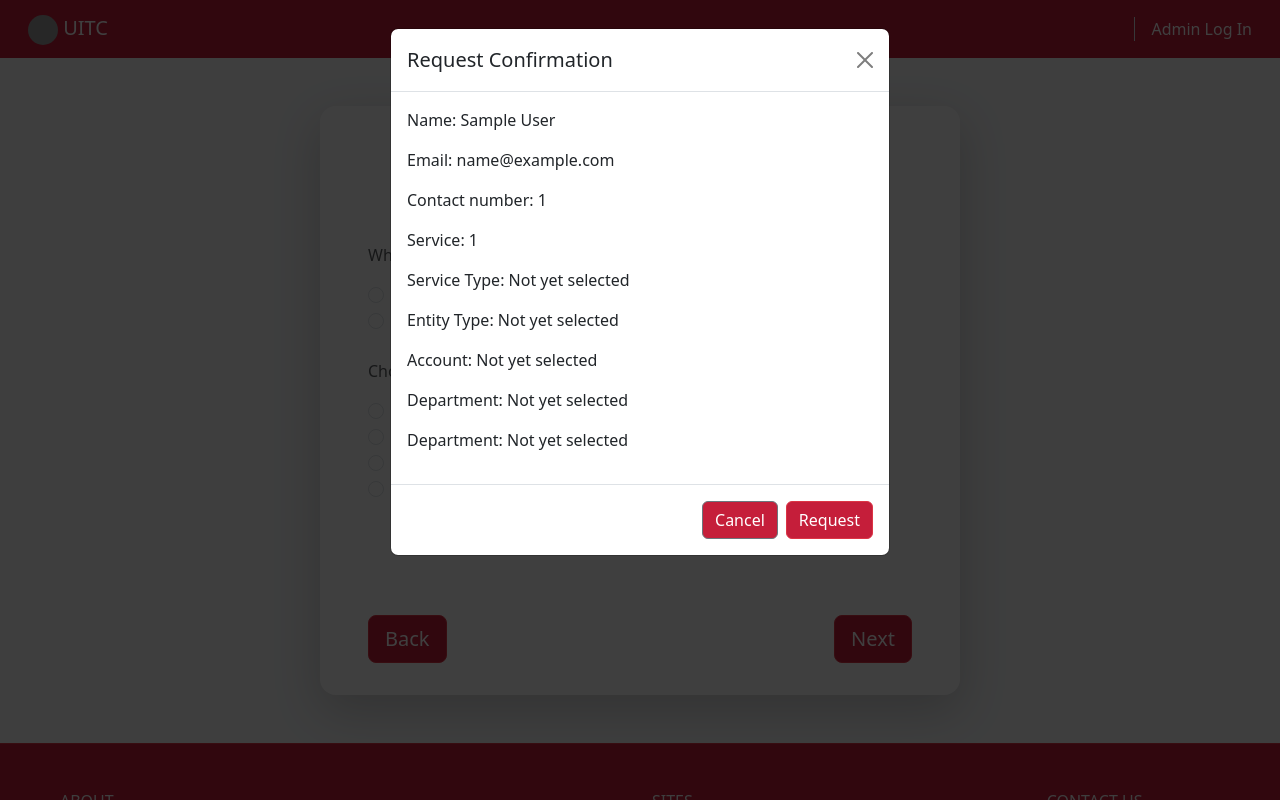
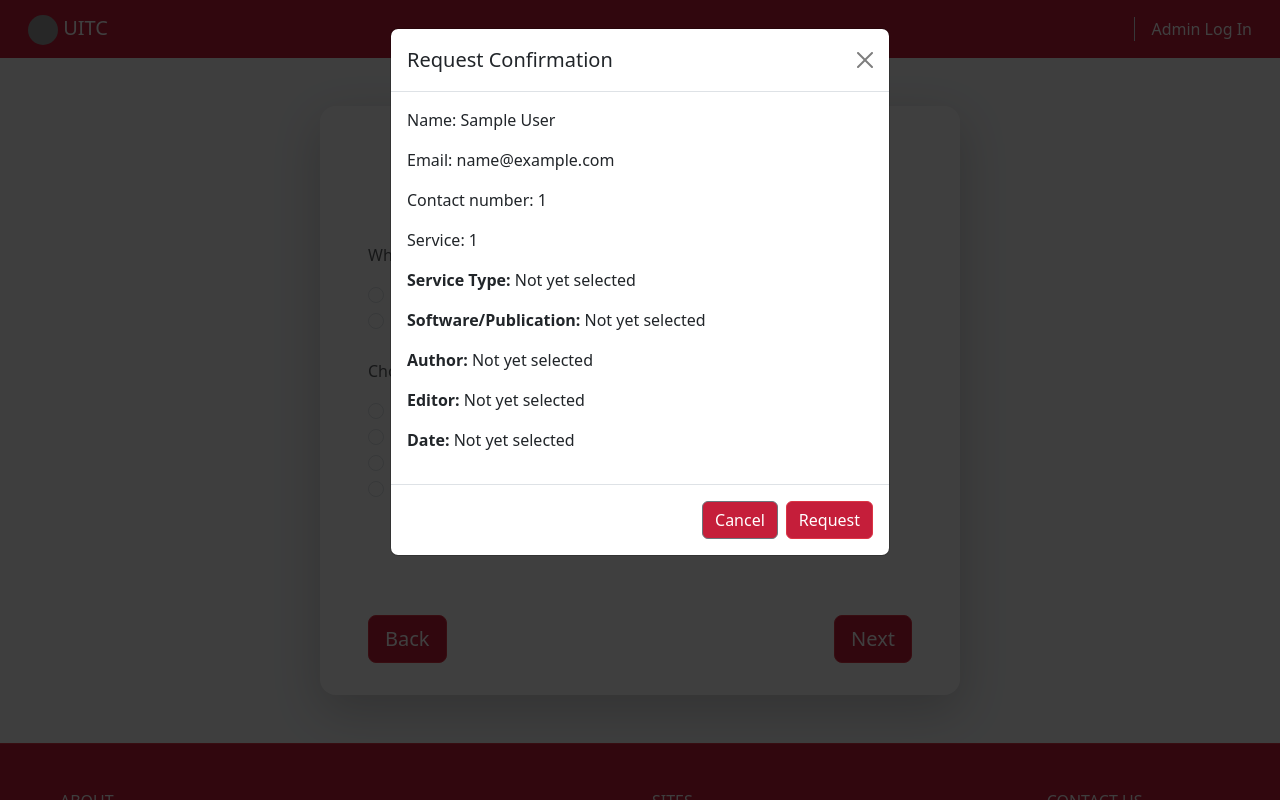
Before and after one commit to ssntn/web-job-request, a Flask app: template templates/e.html in a window 1280 px wide, after a click on "Next". Run offline with Flask 3, Linux system fonts and the light colour scheme; the template is opened without the code that fills it, so the values that code supplies are empty; the visitor is signed in with stand-in values (Sample User, id 1); some libraries are stand-ins or nearby versions; grey boxes are pictures that could not be loaded.

Commit message:
working form e request

```diff
--- a/app.py
+++ b/app.py
@@ -118,11 +118,14 @@ def loading():
             if(q is None or q == False): return jsonify({'error', 'errooooor'}, 400)
             service = q['value']
 
+            # A
             if service == 0:
                 data['service'].update({
                     'type': request.form.get("service"),
                     'date': request.form.get("month") +" "+request.form.get("year"),
                 })
+
+            # B
             elif service == 1:
                 data['service'].update({
                     'type': request.form.get('service-type'),
@@ -131,6 +134,8 @@ def loading():
                     'department': request.form.get('department'),
                     'birthday': request.form.get('birthday')
                 })
+
+            # C
             elif service == 2:
                 data['service'].update({
                     'type': request.form.get('service-type'),
@@ -138,6 +143,8 @@ def loading():
                     'location': request.form.get('location'),
                     'problem': request.form.get('problem'),
                 })
+
+            # D
             elif service == 3:
                 data['service'].update({
                     'type': request.form.get('service-type'),
@@ -146,6 +153,27 @@ def loading():
                     'problem': request.form.get('problem'),
                     'location': request.form.get('location'),
                 })
+
+            # e
+            elif service == 4:
+                s = request.form.get('service-type')
+
+                data['service'].update({
+                    'type': s,
+                })
+
+                if "install" in s.lower():
+                    data['service'].update({
+                        'software': request.form.get('sub-serv'),
+                    })
+                elif 'post' in s.lower():
+                    data['service'].update({
+                        'website': request.form.get('sub-serv'),
+                        'author': request.form.get('author'),
+                        'editor': request.form.get('editor'),
+                        'from': request.form.get('from'),
+                        'to': request.form.get('to')
+                    })
 
             response = db.create_request(data)
             session['response_create'] = response
--- a/static/js/d.js
+++ b/static/js/d.js
@@ -33,8 +33,6 @@ $(document).ready(function() {
         if(m_odev.text().toLowerCase().includes("not")) m_odev.parent().hide()
         else m_odev.parent().show();
 
-
-
         m_pro.text(
             ($('#problem').val() != "")
                 ? $('#problem').val()
--- a/static/js/e.js
+++ b/static/js/e.js
@@ -1,18 +1,12 @@
 $(document).ready(function() {
 
-    var d = $('select[name="devices"] option:selected');
     var sof = $('.soft-serv');
     var pub = $('.pub-serv');
-
-    $('.form-select').change(function(){
-        var r = $('input[name="sub-serv"] option:checked');
-        alert(r.attr('id'));
-
-        if($(this).attr('id')!='Temporary') $('#temporary').remove();
-
-        if($(this).find(":selected").attr('id')==='other') $('#other-device-div').show();
-        else $('#other-device-div').hide();
-    });
+    var m_serv = $("#serv-modal");
+    var m_sp = $("#sopu-modal");
+    var m_aut = $('#aut-modal');
+    var m_edi =  $('#edi-modal');
+    var m_date =  $('#date-modal');
 
     $('input[type=radio][name=service-type]').change(function(){
         if($(this).attr('id') === 'type-2') {
@@ -22,6 +16,57 @@ $(document).ready(function() {
             sof.hide();
             pub.show();
         }
+
+        if($('input[name="sub-serv"]:checked').attr('id') != null)
+            $('input[name="sub-serv"]:checked').prop('checked', false);
+    });
+
+
+    $("#modal-button").click(() => {
+
+        m_serv.text($('input[name="service-type"]:checked').val());
+        m_sp.text($('input[name="sub-serv"]:checked').val());
+
+        var serv = $('input[name="service-type"]:checked').val()
+        var pub = serv.toLowerCase().includes("publication");
+
+        $('#from').prop('required', pub);
+        $('#to').prop('required', pub);
+        if(pub){
+            m_edi.parent().show();
+            m_aut.parent().show();
+            m_date.parent().show();
+
+        }  else {
+            m_edi.parent().hide();
+            m_aut.parent().hide();
+            m_date.parent().hide();
+        }
+
+        m_aut.text(($('#author').val() != "")
+            ? $('#author').val()
+            : "Not set"
+        );
+
+        m_edi.text(($('#editor').val() != "")
+            ? $('#editor').val()
+            : "Not set"
+        );
+
+
+        var from_date = new Date($('#from').val());
+        var from_day = from_date.getDate();
+        var from_month = from_date.getMonth() + 1;
+        var from_year = from_date.getFullYear();
+        var from = [from_month, from_day, from_year].join('/');
+
+        var to_date = new Date($('#to').val());
+        var to_day = to_date.getDate();
+        var to_month = to_date.getMonth() + 1;
+        var to_year = to_date.getFullYear();
+        var to = [to_month, to_day, to_year].join('/');
+
+        m_date.text([from, to].join(' - '));
     });
 
 });
--- a/templates/admin/base.html
+++ b/templates/admin/base.html
@@ -56,7 +56,7 @@
     <!-- FOOTER -->
     <footer>
         <div class="footer navbar-fixed-bottom"
-            style="background-color: var(--primary-color);">
+        style="background-color: var(--primary-color);">
 
             <p class="small text-white">Copyright c 2023 All Rights Reserved by TUP-UITC.</p>
         </div>
--- a/templates/e.html
+++ b/templates/e.html
@@ -27,11 +27,26 @@
                             <p>Email: {{ session.email }}</p>
                             <p>Contact number: {{ session.contact }}</p>
                             <p>Service: {{ session.service }}</p>
-                            <p id="serv-modal">Service Type: Not yet selected</p>
-                            <p id="dev-modal">Entity Type: Not yet selected</p>
-                            <p id="loc-modal">Account: Not yet selected</p>
-                            <p id="prob-modal">Department: Not yet selected</p>
-                            <p id="oth-dev-modal">Department: Not yet selected</p>
+                            <p>
+                                <b>Service Type: </b>
+                                <span id="serv-modal">Not yet selected</span>
+                            </p>
+                            <p>
+                                <b>Software/Publication: </b>
+                                <span id="sopu-modal">Not yet selected</span>
+                            </p>
+                            <p>
+                                <b>Author:</b>
+                                <span id="aut-modal"> Not yet selected</span>
+                            </p>
+                            <p>
+                                <b>Editor:</b>
+                                <span id="edi-modal"> Not yet selected</span>
+                            </p>
+                            <p>
+                                <b>Date:</b>
+                                <span id="date-modal"> Not yet selected</span>
+                            </p>
 
                         {% else %}
                             <p>Some error occured.</p>
@@ -98,25 +113,24 @@
 
                     <p class="text-muted pt-4">Publication Information</p>
                     <div class="row form-floating mb-3 mx-auto pt-2">
-                        <input type="text" class="form-control" id="other-device" placeholder="Author:" value="">
+                        <input type="text" class="form-control" id="author" name="author" placeholder="Author:" value="">
                         <label for="other-device" class="w-25 ps-3 ms-1 fs-6 fw-light text-muted">Author:</label>
                     </div>
                     <div class="row form-floating mb-3 mx-auto pt-2">
-                        <input type="text" class="form-control" id="other-device" placeholder="Editor:" value="">
+                        <input type="text" class="form-control" id="editor" name="editor" placeholder="Editor:" value="">
                         <label for="other-device" class="w-25 ps-3 ms-1 fs-6 fw-light text-muted">Editor:</label>
                     </div>
 
                     <div class="row pt-2 mx-auto">
                         <div class="col mx-auto">
                             <label for="from" class="text-muted row">From:</label>
-                            <input type="date" class="row" name="birthday" id="from" required>
+                            <input type="date" class="row" name="from" id="from">
                         </div>
 
                         <div class="col mx-auto">
                             <label for="from" class="text-muted row">To:</label>
-                            <input type="date" class="row" name="birthday" id="from" required>
+                            <input type="date" class="row" name="to" id="to">
                         </div>
-
                     </div>
                 </div>
             </div>
```
